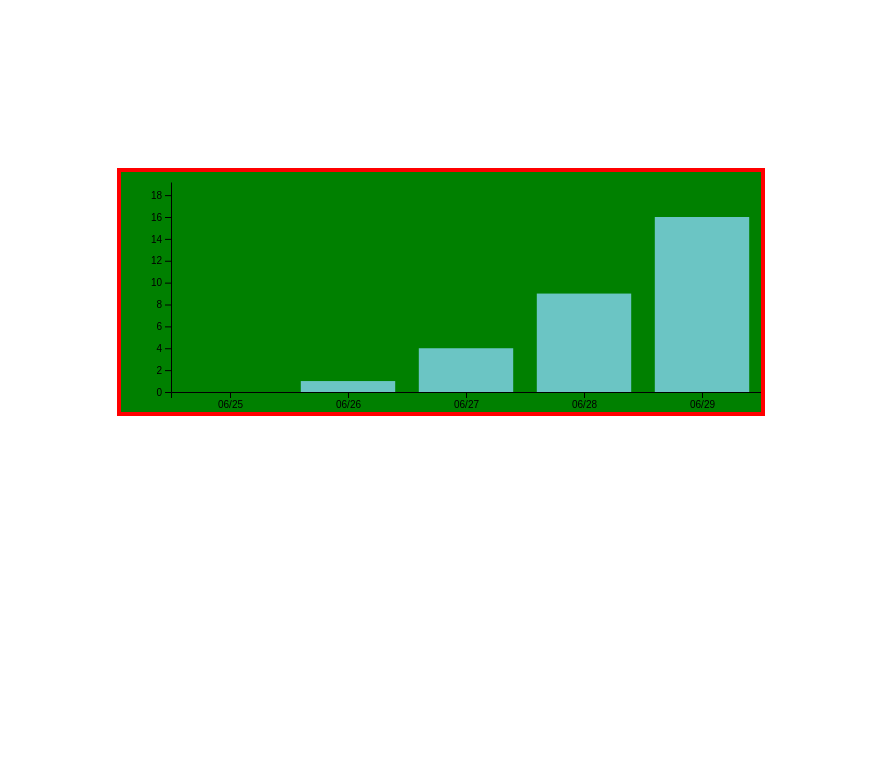
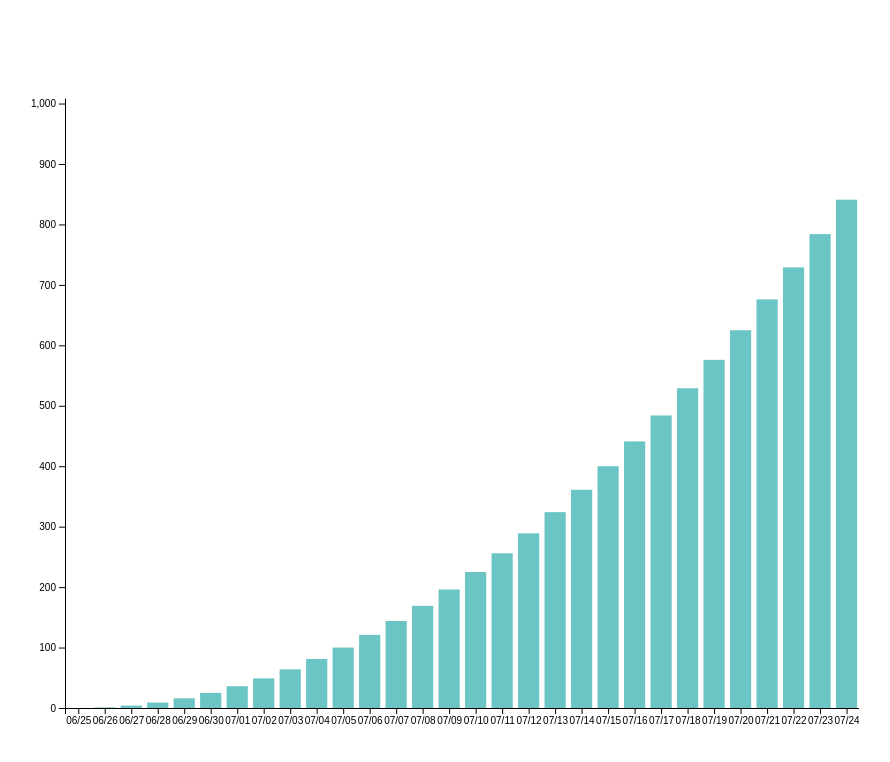
Before and after one commit to LudwigWermke/ngx-date-bar-chart, an Angular app: page / in a window 1280 px wide. Shown: the top 762 px of the page, without its empty margins (203-1093 px from the left). Built offline with nearby package versions, Linux system fonts and the light colour scheme.

Commit message:
save uncommited files

```diff
--- a/projects/demo/src/app/app.component.css
+++ b/projects/demo/src/app/app.component.css
@@ -1,7 +1,7 @@
 .demo-chart {
     display: block;
     margin: auto;
-    width: 50vw;
-    height: 30vh;
+    width: 66vw;
+    height: 80vh;
 
 }
--- a/projects/demo/src/app/app.component.ts
+++ b/projects/demo/src/app/app.component.ts
@@ -1,5 +1,6 @@
-import { Component } from '@angular/core';
+import { Component, QueryList, ViewChildren } from '@angular/core';
 import { INgxDateValue } from 'projects/ngx-date-bar-chart/src/lib/interfaces/date-value.interface';
+import { NgxDateBarChartComponent } from '../../../ngx-date-bar-chart/src/lib/ngx-date-bar-chart.component';
 
 @Component({
   selector: 'app-root',
@@ -7,11 +8,15 @@ import { INgxDateValue } from 'projects/ngx-date-bar-chart/src/lib/interfaces/da
   styleUrls: ['./app.component.css'],
 })
 export class AppComponent {
+  // // TODO: api ref
+  // @ViewChildren(NgxDateBarChartComponent)
+  // children!: QueryList<NgxDateBarChartComponent>;
+
   public data: INgxDateValue[] = [];
 
   constructor() {
     const data: INgxDateValue[] = [];
-    for (let i = 0; i < 5; ++i) {
+    for (let i = 0; i < 30; ++i) {
       const date = new Date();
       date.setDate(new Date().getDate() + i);
 
@@ -22,6 +27,11 @@ export class AppComponent {
     }
 
     this.data = data;
+
+    // TODO: include in docs
+    // setTimeout(() => {
+    //   this.children.forEach((c) => c.resize());
+    // }, 5000);
   }
 
   // Todo write example in doc
--- a/projects/demo/src/styles.css
+++ b/projects/demo/src/styles.css
@@ -4,5 +4,5 @@ body {
     align-content: center;
     justify-content: center;
     align-items: center;
-    height: 70vh;
+    height: 100vh;
 }
--- a/projects/ngx-date-bar-chart/src/lib/ngx-date-bar-chart.component.css
+++ b/projects/ngx-date-bar-chart/src/lib/ngx-date-bar-chart.component.css
@@ -1,11 +1,9 @@
 svg {
     width: 100%;
     height: 100%;
-    background-color: green;
 }
 
-.wrapper {
+.ngx-date-bar-chart {
     width: 100%;
     height: 100%;
-    border: 4px solid red;
 }
--- a/projects/ngx-date-bar-chart/src/lib/ngx-date-bar-chart.component.html
+++ b/projects/ngx-date-bar-chart/src/lib/ngx-date-bar-chart.component.html
@@ -1,4 +1,4 @@
-<div [id]="internalId" class="wrapper">
+<div [id]="internalId" class="ngx-date-bar-chart" (window:resize)="resize()">
   <svg>
     <!-- single bars -->
     <g *ngIf="processedData && !!yScale && !!xScale">
```
